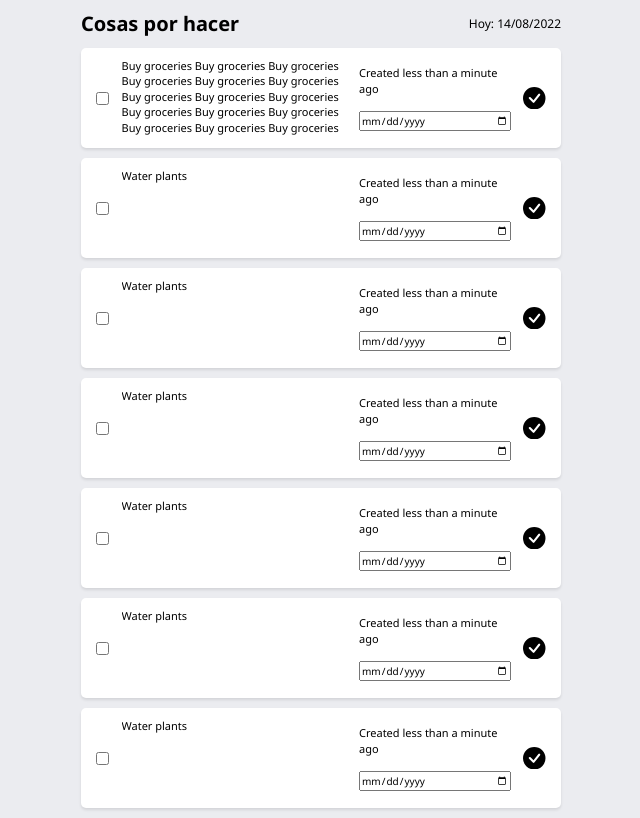
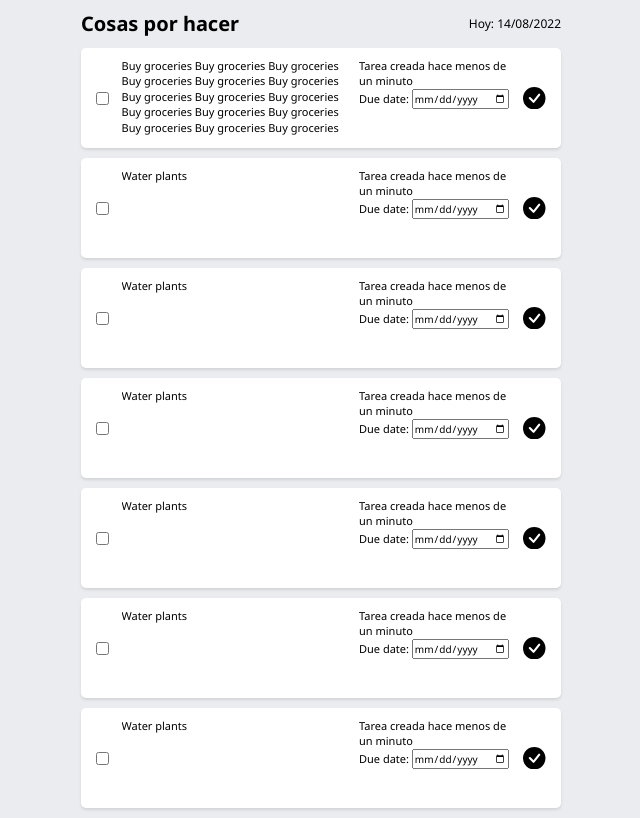
Before and after one commit to jporrego/prueba-licitalab_juan-pablo-orrego, a React (Create React App) app: page / in a window 1280 px wide. Shown: the whole page, without its empty margins (319-959 px from the left). Built offline with nearby package versions, Linux system fonts and the light colour scheme.

Commit message:
date esLocale formatting

```diff
--- a/src/features/tasks/Task.tsx
+++ b/src/features/tasks/Task.tsx
@@ -9,6 +9,7 @@ import {
 import { Task as TaskType } from "../../types";
 import { BsFillCheckCircleFill } from "react-icons/bs";
 import styles from "./Tasks.module.css";
+import { es as esLocale } from "date-fns/locale";
 
 interface TaskProps {
   task: TaskType;
@@ -20,8 +21,14 @@ const Task: React.FC<TaskProps> = ({ task }) => {
       <input type="checkbox" />
       <div className={styles.description}>{task.description}</div>
       <div className={styles.dates}>
-        <div>Created {formatDistanceToNow(task.creationDate)} ago</div>
-        <input type="Date"></input>
+        <div>
+          {`Tarea creada hace ${formatDistanceToNow(task.creationDate, {
+            locale: esLocale,
+          })}`}
+        </div>
+        <div>
+          Due date: <input type="Date"></input>
+        </div>
       </div>
       <BsFillCheckCircleFill></BsFillCheckCircleFill>
     </div>
--- a/src/features/tasks/Tasks.module.css
+++ b/src/features/tasks/Tasks.module.css
@@ -28,7 +28,7 @@
 .dates {
     display: flex;
     flex-direction: column;
-    justify-content: space-around;
+    justify-content: start;
     height: 100%;
 }
 
```
